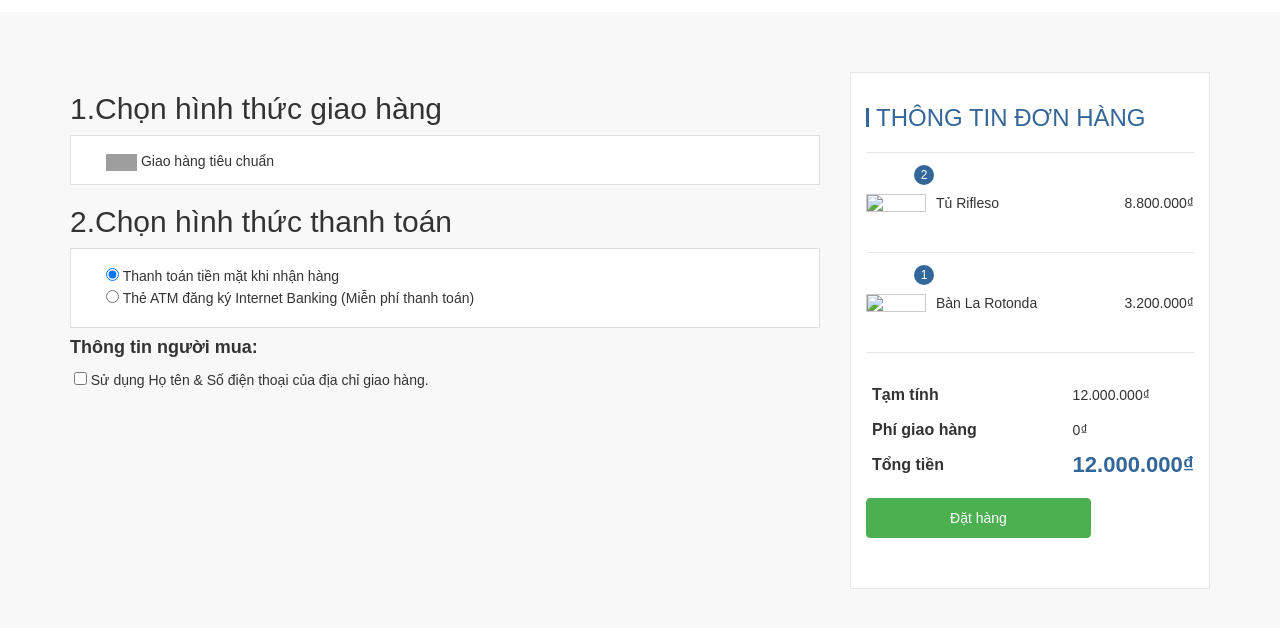
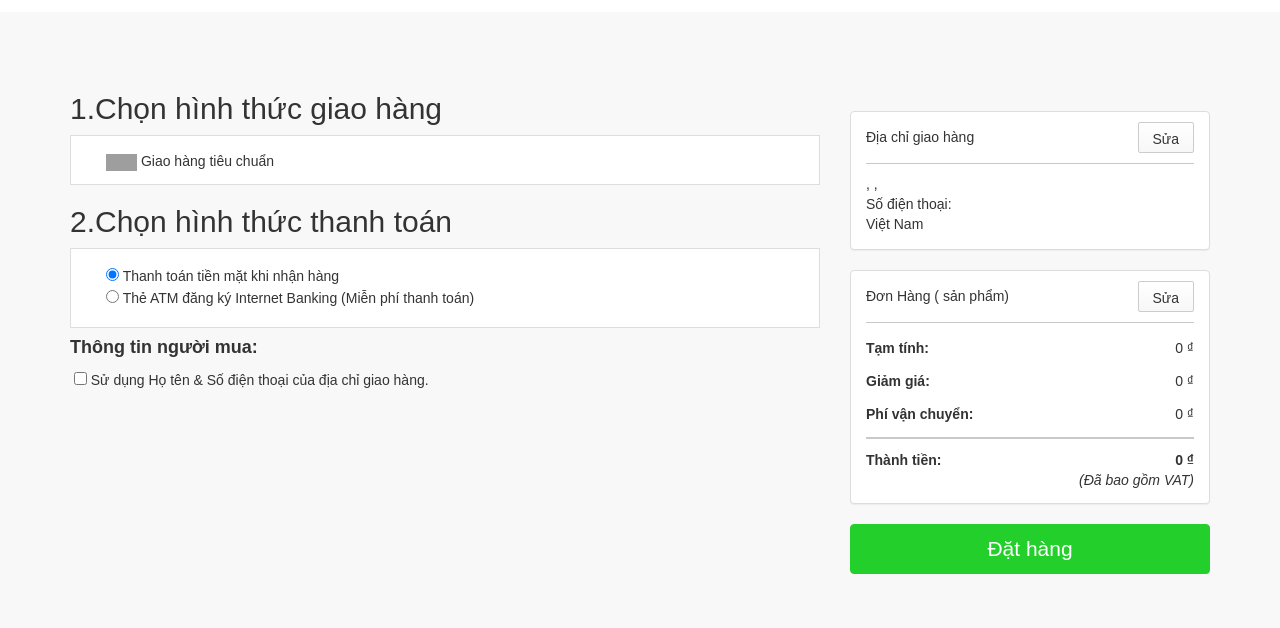
Before and after one commit to Phambaonam/FMS_EN, a website: page views/front-end/pages/Shop/Payment/payment.html in a window 1280 px wide. Shown: the part 100-728 px from the top of the page. Drawn offline with nearby package versions, Linux system fonts and the light colour scheme; files that its build step writes are made by us from their sources; grey boxes are pictures that could not be loaded; a web font is replaced by a local one.

Commit message:
add payment

```diff
--- a/public/css/front-end/order-success.css
+++ b/public/css/front-end/order-success.css
@@ -10,7 +10,7 @@
 .code-order {
     width: 100%;
     height: 45px;
-    background: #58B712;
+    background: #23CF2A;
     text-align: center;
 }
 .code-order span {
--- a/public/css/front-end/payment.css
+++ b/public/css/front-end/payment.css
@@ -244,13 +244,11 @@ td.product-price::after, td.product-subtotal::after, .cart-subtotal td::after, .
     padding-left: 35px;
     padding-top: 15px;
 }
-.btn-goto, .btn-goto:hover  {
-    background: #4CAF50;
-    border-color: #4CAF50;
+.btn-goto, .btn-goto:hover, .btn-goto:focus, .btn-goto:active  {
+   background: #23CF2A;
+    border-color: #23CF2A;
     color: #fff;
-    margin-bottom: 20px;
     padding: 9px 12px;
-    width: 225px;
-    /*margin-left: 85px;*/
-    margin-top: 15px;
+    width: 100%;
+    font-size: 1.5em;
 }
--- a/views/front-end/pages/Shop/Payment/payment.html
+++ b/views/front-end/pages/Shop/Payment/payment.html
@@ -3,7 +3,157 @@
 <!-- Head -->
 {% include '../../../components/head.html' %}
 <!-- End Head -->
+<style>
+	@media (min-width: 1200px) {
+		.col-lg-4>.cart {
+			margin-top: 39px;
+		}
+
+		.panel.panel-default .panel-body {
+			padding: 10px 15px 0;
+		}
+		.cart .product .item .title {
+			width: auto;
+		}
+	}
+
+	@media (min-width: 768px) {
+		.panel-body:before {
+			content: " ";
+			display: table;
+		}
+	}
+
+	@media (min-width: 640px) {
+		.cart .product .item .title {
+			width: 450px;
+		}
+	}
+
+	.cart .product .item .title a,
+	.cart .product .item .title a:focus,
+	.cart .product .item .title a:hover {
+		color: rgba(0, 127, 240, .8);
+	}
+
+	.cart .order {
+		border-bottom: 1px solid #c9c9c9;
+		padding-bottom: 10px;
+	}
+
+	.cart .order .title {
+		line-height: 31px;
+	}
+
+	.cart .order .btn-custom1 {
+		float: right;
+	}
+
+	.btn-custom1 {
+		border: 1px solid #ccc;
+		padding-left: 14px;
+		padding-right: 14px;
+		height: 31px;
+		outline-color: #ccc;
+		background: linear-gradient(#fff, #f7f7f7);
+		border-radius: 2px;
+	}
+
+	.cart .information {
+		margin-bottom: 15px;
+	}
+
+	.cart .product {
+		margin-bottom: 15px;
+	}
+
+	.cart .product .item {
+		padding-top: 12px;
+		padding-bottom: 12px;
+		border-bottom: 1px solid #c9c9c9;
+	}
+
+	.cart .product .item .price:after,
+	.cart .product .item .price:before,
+	.cart .product .item:after,
+	.cart .product .item:before {
+		display: table;
+		content: "";
+		clear: both;
+	}
+
+	.cart .shipping:after,
+	.cart .shipping:before,
+	.cart .total:after,
+	.cart .total:before,
+	.cart p:after,
+	.cart p:before {
+		display: table;
+		content: "";
+		clear: both;
+	}
+
+	.cart .product .item .title {
+		color: #000;
+		float: left;
+		width: auto;
+		margin-bottom: 0;
+	}
+
+	.cart .product .item .title strong {
+		padding-right: 10px;
+	}
+
+	.cart p .seller-by {
+		display: block;
+		float: none;
+		margin-top: 5px;
+	}
+
+	.cart .product .item .price {
+		float: right;
+		margin-bottom: 0;
+	}
+
+	.cart .product .item .price span {
+		display: block;
+		float: none;
+	}
+
+	.cart .product .item .price span::after {
+		content: ' ₫'
+	}
+
+	.list-info-price span::after {
+		content: ' ₫'
+	}
+
+	.total2 span::after {
+		content: ' ₫'
+	}
+
+	.cart p {
+		margin-bottom: 13px;
+	}
+
+	.cart p span {
+		float: right;
+	}
+
+	.cart .total2 {
+		border-top: 2px solid #c9c9c9;
+		padding-top: 12px;
+		margin-bottom: 0;
+		line-height: 19px;
+		font-weight: 700;
+	}
+
+	.cart p {
+		margin-bottom: 13px;
+	}
+</style>
 <link rel="stylesheet" type="text/css" href="/public/css/front-end/payment.css">
+
 <body>
 
 	<div class="shipping-header">
@@ -11,8 +161,7 @@
 			<div class="row row-style-1">
 				<div class="col-lg-2 visible-lg-block">
 					<a href="/">
-                    <img src="/public/img/logo-min.png" style="max-width:100px;margin-left: 110px;margin-top: 15px;" class="img-responsive"
-                         alt="Image">
+						<img src="/public/img/logo-min.png" style="max-width:100px;margin-left: 110px;margin-top: 15px;" class="img-responsive" alt="Image">
 					</a>
 				</div>
 				<div class="col-lg-8">
@@ -69,11 +218,15 @@
 				<h2>2.Chọn hình thức thanh toán</h2>
 				<div class="payment-method">
 					<form method="get">
-                        <input type="radio" name="payment-method" value="1" checked> Thanh toán tiền mặt khi nhận hàng<br>
-                        <input type="radio" name="payment-method" value="2"> Thẻ ATM đăng ký Internet Banking (Miễn phí thanh toán)<br>
+						<input type="radio" name="payment-method" value="1" checked> Thanh toán tiền mặt khi nhận hàng
+						<br>
+						<input type="radio" name="payment-method" value="2"> Thẻ ATM đăng ký Internet Banking (Miễn phí thanh toán)
+						<br>
 					</form>
 				</div>
-				<h4><b>Thông tin người mua:</b></h4>
+				<h4>
+					<b>Thông tin người mua:</b>
+				</h4>
 				<div class="form-group row" id="address_default">
 					<div class="col-lg-8 col-md-8">
 						<label for="default" class="icheck-wrap"></label>
@@ -81,57 +234,102 @@
 					</div>
 				</div>
 			</div>
-			<div class="col-xs-12 col-md-4">
-				<div class="cart-total">
-					<h3>Thông tin đơn hàng</h3>
-					<table class="cart-brief">
-						<tbody>
-							<tr>
-								<td class="cart-p-thumbnail">
-									<img src="/public/front-end/img/riflesso_1.jpg" class="img-responsive">
-									<div class="cart-p-qty">2</div>
-								</td>
-								<td class="cart-p-name">
-									Tủ Rifleso
-								</td>
-								<td class="cart-p-price">
-									8.800.000₫
-								</td>
-							</tr>
-							<tr>
-								<td class="cart-p-thumbnail">
-									<img src="img/rotonda_1.jpg" class="img-responsive">
-									<div class="cart-p-qty">1</div>
-								</td>
-								<td class="cart-p-name">
-									Bàn La Rotonda
-								</td>
-								<td class="cart-p-price">
-									3.200.000₫
-								</td>
-							</tr>
-						</tbody>
-					</table>
-					<table>
-						<tbody>
-							<tr class="cart-subtotal">
-								<th>Tạm tính</th>
-								<td>12.000.000</td>
-							</tr>
-							<tr class="deli-fee">
-								<th>Phí giao hàng</th>
-								<td>0</td>
-							</tr>
-							<tr class="order-total">
-								<th>Tổng tiền</th>
-								<td class="amount"><strong>12.000.000</strong></td>
-							</tr>
-						</tbody>
-					</table>
-					<a href="/order-success" class="btn btn-default btn-goto">Đặt hàng</a>
+			<div class="col-lg-4">
+				<div class="panel panel-default cart">
+					<div class="panel-body">
+						<div class="order">
+							<span class="title">
+								Địa chỉ giao hàng
+							</span>
+							<a href="/shipping" class="btn btn-default btn-custom1">Sửa</a>
 						</div>
+						<div class="information">
+							<h4>{{ address.full_name }}</h4>
+							<p class="end">{{ address.street }}, {{ address.ward_id }}, {{ address.region_id }}
+								<br>Số điện thoại: {{ address.telephone }}
+								<br>Việt Nam</p>
+						</div>
+					</div>
+				</div>
+
+				<div id="panel-cart">
+					<div class="panel panel-default cart">
+						<div class="panel-body">
+							<div class="order">
+								<span class="title">Đơn Hàng</span>
+								<span class="title"> ({{ carts }} sản phẩm)</span>
+
+								<a href="/gio-hang" class="btn btn-default btn-custom1">Sửa</a>
+							</div>
+							<div class="product">
+								{% for product in products %}
+								<div class="item">
+									<p class="title">
+										<strong>{{ product.quantity }} x</strong>
+										<a href="/san-pham/chi-tiet-san-pham/{{ product.product_alias}}-{{product.product_id}}" target="_blank">{{ product.product_name }}</a>
+										<span class="seller-by">
+											Cung cấp bởi
+											<strong class="firm">Min</strong>
+										</span>
+									</p>
+
+									<p class="price text-right">
+										<span>{{ product.product_price * product.quantity}} </span>
+									</p>
+								</div>
+								{% endfor %}
+							</div>
+
+							<p class="list-info-price cart-subtotal">
+								<b>Tạm tính: </b>
+								<span>403.50</span>
+							</p>
+							<p class="list-info-price">
+								<b>Giảm giá: </b>
+								<span>0</span>
+							</p>
+							<p class="list-info-price">
+								<b>Phí vận chuyển: </b>
+								<span>0</span>
+							</p>
+
+							<p class="total2">
+								Thành tiền:
+								<span>376.088</span>
+							</p>
+							<p class="text-right">
+								<i>(Đã bao gồm VAT)</i>
+							</p>
+						</div>
+					</div>
+
+
+					<div class="popover bottom tikixu">
+						<div class="arrow"></div>
+						<div class="popover-content">
+							<p class="ship">Đơn hàng bạn sẽ được miễn phí vận chuyển.</p>
+						</div>
+					</div>
+				</div>
+				<a href="/order-success" class="btn btn-goto">Đặt hàng</a>
 			</div>
 		</div>
 	</div>
 </body>
+<script type="text/javascript" src="/public/js/jquery-3.1.1.js"></script>
+<!-- product price -->
+<script>
+	var price_product = $('.price span')
+	var sum = 0
+	var count = 0
+	for (var i = 0; i < price_product.length; i++) {
+		console.log(price_product[i].innerText)
+		price_product[i].innerText = parseInt(price_product[i].innerText).toLocaleString('vi')
+		sum = parseInt(price_product[i].innerText.replace(/[.]/g, ''))
+		count += sum
+	}
+	$('.cart-subtotal span').text(count.toLocaleString('vi'))
+	$('.total2 span').text(count.toLocaleString('vi'))
+</script>
+
 </html>
```
Also changed, not shown: routes/front-end/shop/shop.js (+35 -1 lines), views/front-end/pages/Shop/Payment/shipping.html (+2 -2 lines). Lines whose indentation alone changed are shown as unchanged.
